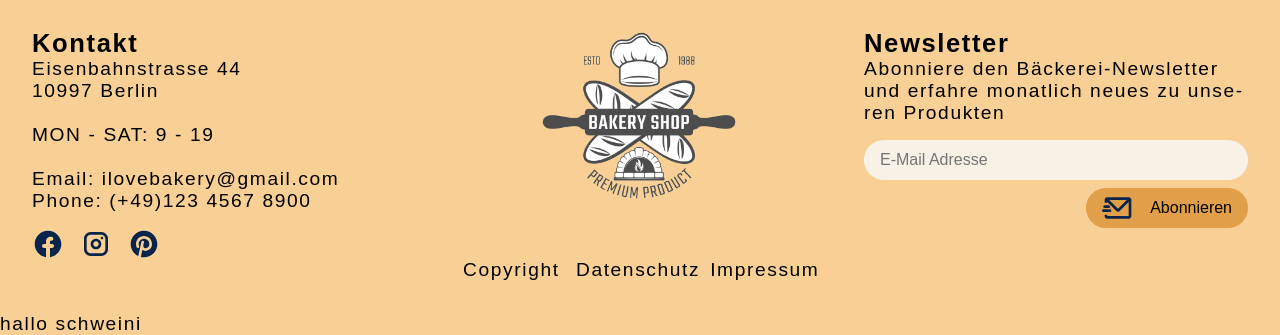
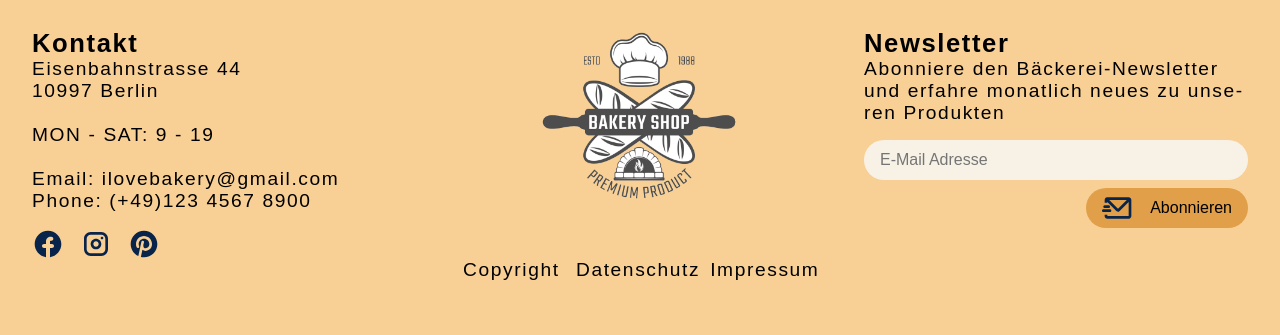
Before and after one commit to StrongSeaOtter/Bakery, a website: page public/index.html in a window 1280 px wide. Shown: the part 1890-2225 px from the top of the page. After the commit the page ends 2203 px from the top, so only its background shows below. Drawn offline with Linux system fonts and the light colour scheme; a web font is replaced by a local one.

Commit message:
delete hallo

```diff
--- a/public/index.html
+++ b/public/index.html
@@ -196,10 +196,6 @@
             </div>
         </div>
 
-        <div>
-            hallo schweini
-        </div>
-
         <script type="text/javascript" defer="defer">
             const myModal = new HystModal({
                 linkAttributeName: "data-hystmodal",
```
